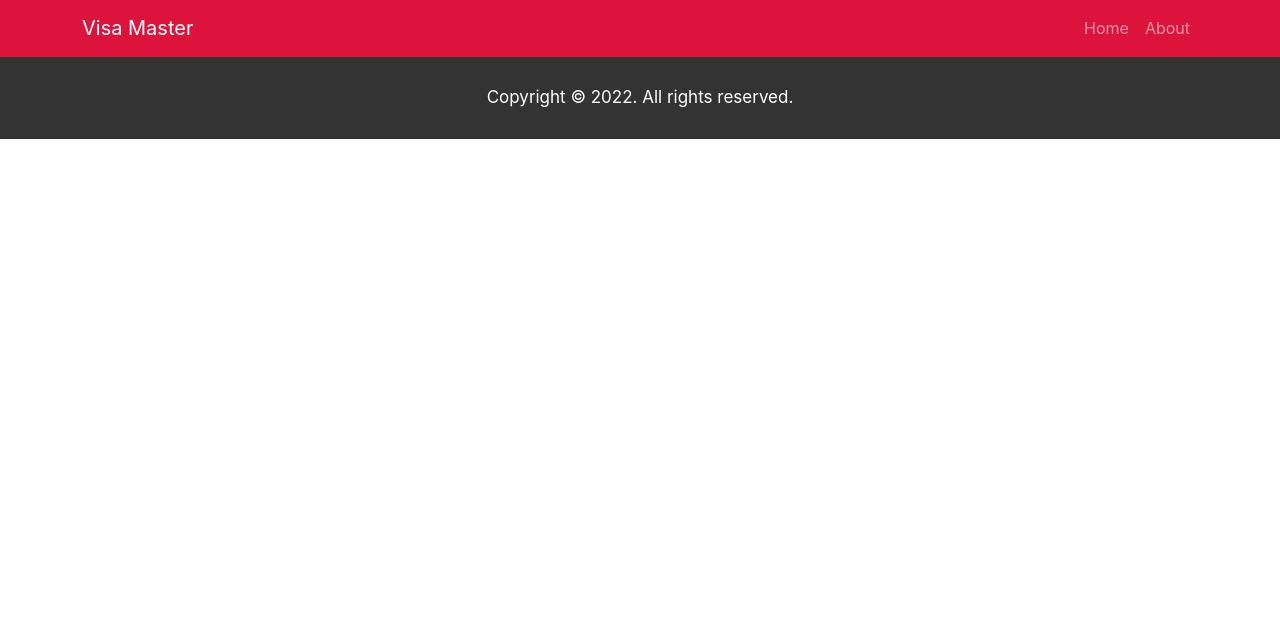
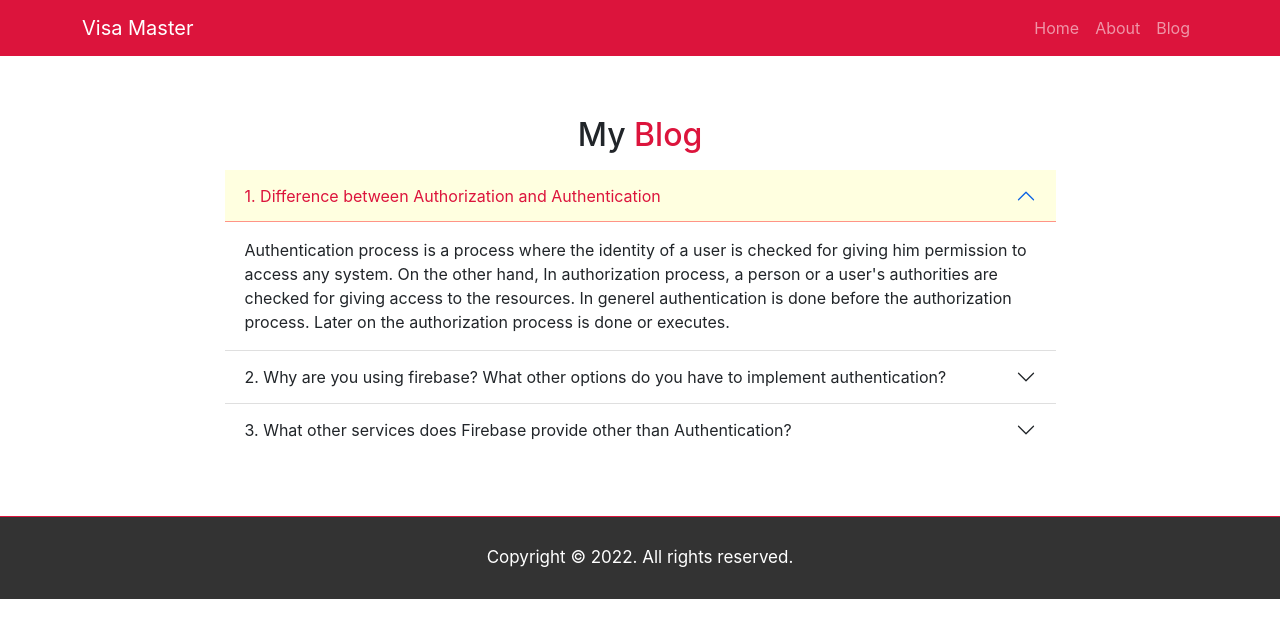
Before and after one commit to mabrur007/visa-master, a React (Create React App) app: page /blog in a window 1280 px wide. Shown: the top 638 px of the page. Built offline with nearby package versions, Linux system fonts and the light colour scheme.

Commit message:
content added to my blog page

```diff
--- a/src/App.js
+++ b/src/App.js
@@ -2,6 +2,7 @@
 import { Route, Routes } from 'react-router-dom';
 import './App.css';
 import About from './Pages/About/About';
+import Blog from './Pages/Blog/Blog';
 import CheckOut from './Pages/CheckOut/CheckOut';
 import Home from './Pages/Home/Home/Home';
 import Footer from './Pages/Shared/Footer/Footer';
@@ -16,6 +17,7 @@ function App() {
         <Route path='/home' element={<Home></Home>}></Route>
         <Route path='/about' element={<About></About>}></Route>
         <Route path='/checkout' element={<CheckOut></CheckOut>}></Route>
+        <Route path='/blog' element={<Blog></Blog>}></Route>
       </Routes>
       <Footer></Footer>
     </div>
--- /dev/null
+++ b/src/Pages/Blog/Blog.css
@@ -0,0 +1,15 @@
+.blog{
+    padding: 60px 0;
+}
+
+.accordion-button:focus {
+    border-color: crimson;
+    outline: 0;
+    box-shadow: none;
+}
+
+.accordion-button:not(.collapsed) {
+    color: crimson;
+    background-color: lightyellow;
+    box-shadow: inset 0 -1px 0 rgb(255 148 135);
+}
--- /dev/null
+++ b/src/Pages/Blog/Blog.js
@@ -0,0 +1,52 @@
+import React from 'react';
+import { Accordion } from 'react-bootstrap';
+import './Blog.css';
+
+const Blog = () => {
+    return (
+        <div className='blog'>
+            <div className="container">
+                <h2 className='text-center mb-3'>My <span>Blog</span></h2>
+                <div className="row justify-content-center">
+                    <div className="col-lg-9">
+                        <Accordion defaultActiveKey="0" flush>
+                            <Accordion.Item eventKey="0">
+                                <Accordion.Header>1. Difference between Authorization and Authentication</Accordion.Header>
+                                <Accordion.Body>
+                                    Authentication process is a process where the identity of a user is checked for giving him permission to access any system. On the other hand, In authorization process, a person or a user's authorities are checked for giving access to the resources. In generel authentication is done before the authorization process. Later on the authorization process is done or executes.
+                                </Accordion.Body>
+                            </Accordion.Item>
+
+                            <Accordion.Item eventKey="1">
+                                <Accordion.Header>2. Why are you using firebase? What other options do you have to implement authentication?</Accordion.Header>
+                                <Accordion.Body>
+                                    Firebae provides a lot of authentication system in one place. The documentation is very easy to follow and implement various authentication. That's why I am using firebase. There are a lot of third-party authentication service provider such as okta, Auth0, OneLogin and JumpCloud.
+                                </Accordion.Body>
+                            </Accordion.Item>
+
+                            <Accordion.Item eventKey="2">
+                                <Accordion.Header>3. What other services does Firebase provide other than Authentication?</Accordion.Header>
+                                <Accordion.Body>
+                                    There are many services provided by firebase, most useful of them are:
+                                    <ul>
+                                        <li>Hosting</li>
+                                        <li>Google Analytics</li>
+                                        <li>Cloud Firestore</li>
+                                        <li>Cloud Storage</li>
+                                        <li>Cloud Functions</li>
+                                        <li>Predictions</li>
+                                        <li>Cloud Messaging</li>
+                                        <li>Dynamic Links</li>
+                                        <li>Remote Config</li>
+                                    </ul>
+                                </Accordion.Body>
+                            </Accordion.Item>
+                        </Accordion>
+                    </div>
+                </div>
+            </div>
+        </div>
+    );
+};
+
+export default Blog;
--- a/src/Pages/Shared/Header/Header.js
+++ b/src/Pages/Shared/Header/Header.js
@@ -16,6 +16,7 @@ const Header = () => {
                         <Nav className="ms-auto">
                             <Nav.Link as={Link} to="/">Home</Nav.Link>
                             <Nav.Link as={Link} to="/about">About</Nav.Link>
+                            <Nav.Link as={Link} to="/blog">Blog</Nav.Link>
                         </Nav>
                     </Navbar.Collapse>
                 </Container>
```
Also changed, not shown: src/images/my-img2.png (deleted).
